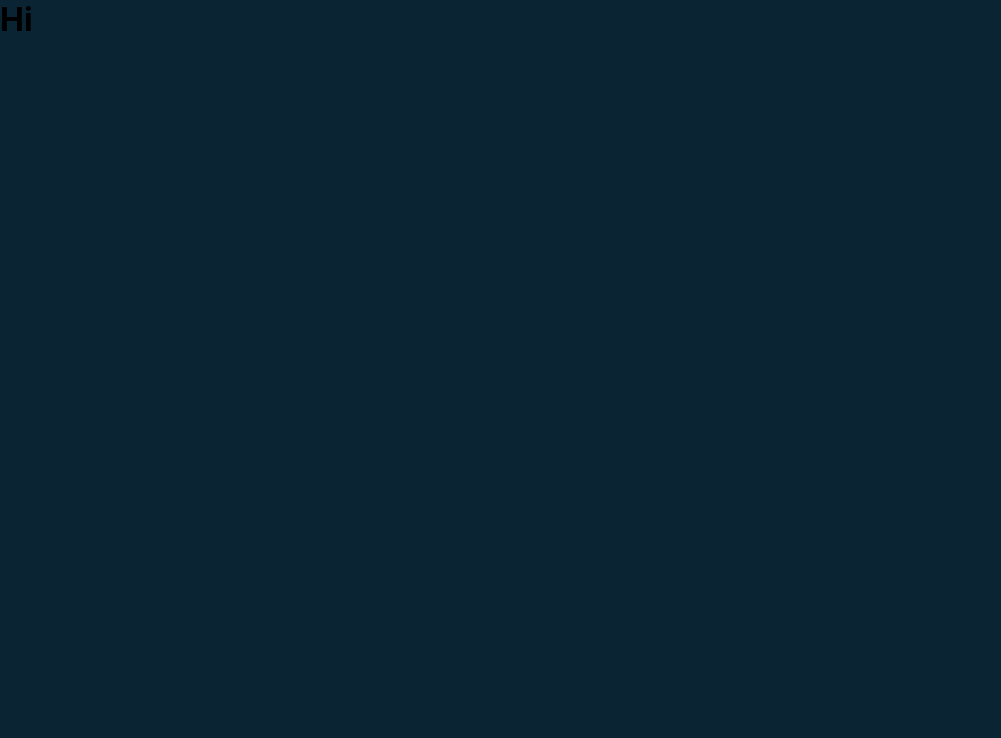
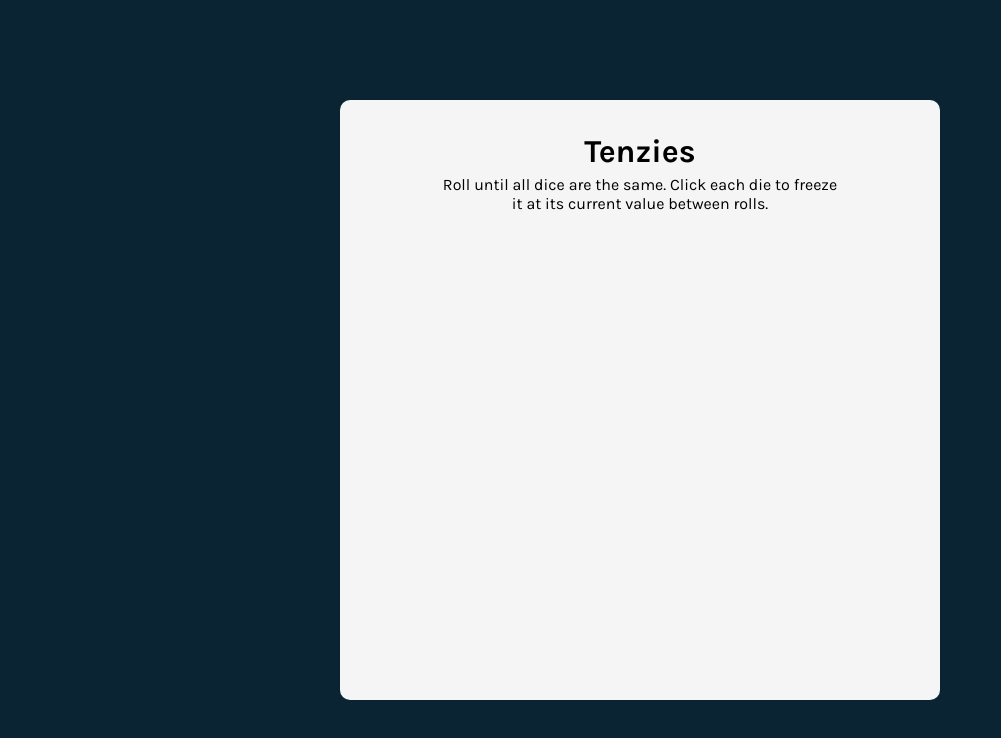
Before and after one commit to crisxchan/tenzies, a React (Create React App) app: page / in a window 1280 px wide. Shown: the top 738 px of the page, without its empty margins (0-1001 px from the left). Built offline with nearby package versions, Linux system fonts and the light colour scheme.

Commit message:
Create basic structure

```diff
--- a/public/index.html
+++ b/public/index.html
@@ -3,6 +3,9 @@
   <head>
     <meta charset="utf-8" />
     <link rel="icon" href="%PUBLIC_URL%/favicon.ico" />
+    <link rel="preconnect" href="https://fonts.googleapis.com">
+    <link rel="preconnect" href="https://fonts.gstatic.com" crossorigin>
+    <link href="https://fonts.googleapis.com/css2?family=Karla:wght@300;400;500;700&display=swap" rel="stylesheet">
     <meta name="viewport" content="width=device-width, initial-scale=1" />
     <meta name="theme-color" content="#000000" />
     <meta
--- a/src/App.js
+++ b/src/App.js
@@ -3,7 +3,13 @@ import './styles/App.css';
 function App() {
   return (
     <div className="App">
-      <h1>Hi</h1>
+      <div className="tenzies-wrapper">
+        <h1>Tenzies</h1>
+        <p>Roll until all dice are the same. Click
+          each die to freeze it at its current value
+          between rolls.
+        </p>
+      </div>
     </div>
   );
 }
--- a/src/styles/App.css
+++ b/src/styles/App.css
@@ -10,4 +10,32 @@ html, body, #root {
 .App {
   height: 100%;
   background-color: #0B2434;
+  display: flex;
+  align-items: center;
+  justify-content: center;
 }
+
+.tenzies-wrapper {
+  width: 50%;
+  min-width: 350px;
+  max-width: 600px;
+  aspect-ratio: 1 / 1;
+  border-radius: 10px;
+  background-color: #F5F5F5;
+  display: flex;
+  flex-direction: column;
+  align-items: center;
+}
+
+.tenzies-wrapper > h1 {
+  margin-top: 33px;
+  text-align: center;
+}
+
+.tenzies-wrapper > p {
+  margin-top: 5px;
+  text-align: center;
+  width: 70%;
+  min-width: 300px;
+  max-width: 400px;
+}
--- a/src/styles/index.css
+++ b/src/styles/index.css
@@ -1,6 +1,6 @@
 body {
   margin: 0;
-  font-family: -apple-system, BlinkMacSystemFont, 'Segoe UI', 'Roboto', 'Oxygen',
+  font-family: 'Karla', -apple-system, BlinkMacSystemFont, 'Segoe UI', 'Roboto', 'Oxygen',
     'Ubuntu', 'Cantarell', 'Fira Sans', 'Droid Sans', 'Helvetica Neue',
     sans-serif;
   -webkit-font-smoothing: antialiased;
@@ -8,6 +8,6 @@ body {
 }
 
 code {
-  font-family: source-code-pro, Menlo, Monaco, Consolas, 'Courier New',
+  font-family: 'Karla', source-code-pro, Menlo, Monaco, Consolas, 'Courier New',
     monospace;
 }
```
